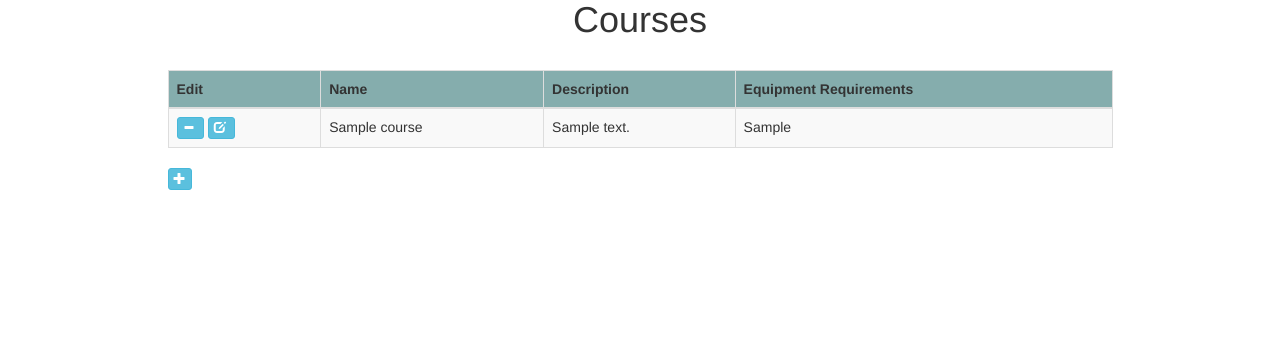
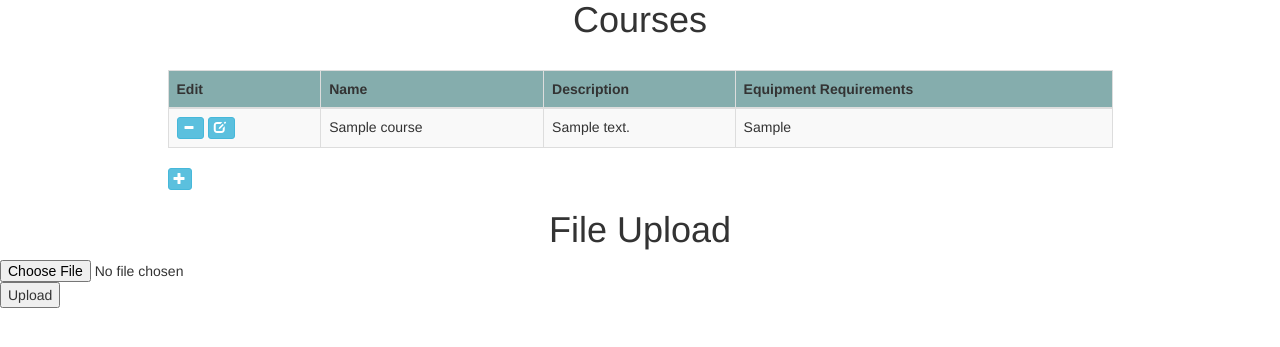
Before and after one commit to vdinovi/CSS, a Django app: page /resources/courses/ in a window 1280 px wide. Shown: the part 137-484 px from the top of the page. Run offline with Django 3.2, Linux system fonts and the light colour scheme; tables that the repository leaves empty hold one stand-in row (values such as "Sample post"); some libraries are stand-ins or nearby versions.

Commit message:
working on course upload

```diff
--- a/css/templates/courses.html
+++ b/css/templates/courses.html
@@ -53,6 +53,15 @@
         </div>
       </div>
     </div>
+
+          <h1 align="center">File Upload</h1>
+
+          <form method="POST" action="?">{% csrf_token %}
+
+          <form method = "POST" enctype = "multipart/form-data">
+              <input type="file" name="myfile" />
+              <input type="submit" name="submit" value="Upload" />
+          </form>
 
     <div id="add-course" class="modal fade" role="dialog">
       <div class="modal-dialog">
```
